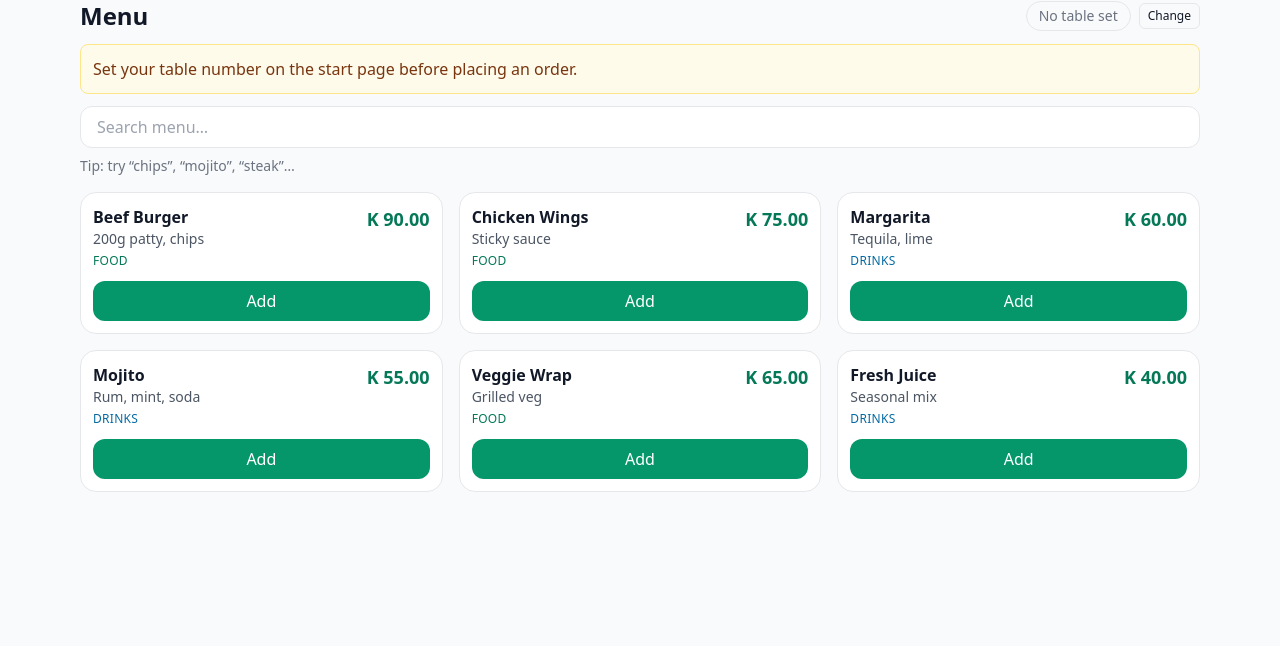
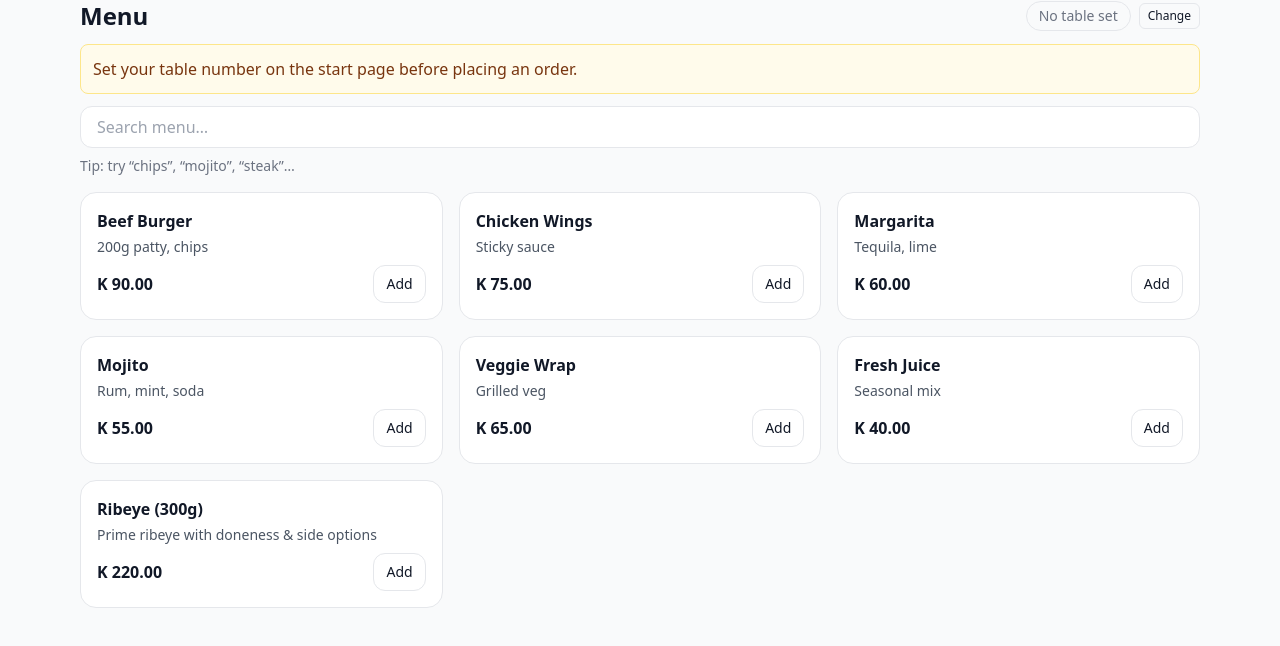
Before and after one commit to EnuliForge/kwikorder-review, a Next.js app: page /menu in a window 1280 px wide. Shown: the top 646 px of the page. Built offline with nearby package versions, Linux system fonts and the light colour scheme.

Commit message:
v1.8 pre-session-controls: add Ribeye modifiers (buttons), prep for end-session + idle return

```diff
--- a/src/components/CartProvider.tsx
+++ b/src/components/CartProvider.tsx
@@ -1,46 +1,86 @@
 "use client";
-import { createContext, useContext, useMemo, useState, ReactNode } from "react";
 
-export type CartLine = { id: number | string; name: string; price: number; stream: "food" | "drinks"; qty: number };
+import React, { createContext, useContext, useMemo, useState } from "react";
 
-type CartCtx = {
-  items: CartLine[];
-  add: (it: Omit<CartLine, "qty">, delta?: number) => void;
-  inc: (id: CartLine["id"]) => void;
-  dec: (id: CartLine["id"]) => void;
-  remove: (id: CartLine["id"]) => void;   // ⬅️ new
+type Stream = "food" | "drinks";
+
+export type CartItem = {
+  /** May be a synthetic string id for unique lines (e.g., ribeye-uuid) */
+  id: string | number;
+  /** The original menu item id (numeric) when applicable */
+  baseId?: number | string;
+  name: string;
+  price: number;
+  qty: number;
+  stream: Stream;
+  /** Optional notes (e.g., doneness/side) */
+  notes?: string | null;
+};
+
+type CartContextShape = {
+  items: CartItem[];
   total: number;
+  add: (item: CartItem) => void;
+  inc: (id: string | number) => void;
+  dec: (id: string | number) => void;
   clear: () => void;
 };
 
-const Ctx = createContext<CartCtx | null>(null);
-export const useCart = () => {
-  const v = useContext(Ctx);
-  if (!v) throw new Error("useCart must be used within <CartProvider>");
-  return v;
-};
+const CartCtx = createContext<CartContextShape | null>(null);
 
-export default function CartProvider({ children }: { children: ReactNode }) {
-  const [items, setItems] = useState<CartLine[]>([]);
+export function useCart(): CartContextShape {
+  const ctx = useContext(CartCtx);
+  if (!ctx) throw new Error("useCart must be used inside <CartProvider>");
+  return ctx;
+}
 
-  const add = (it: Omit<CartLine, "qty">, delta = 1) =>
-    setItems((xs) => {
-      const i = xs.findIndex((x) => x.id === it.id);
-      if (i === -1) return [...xs, { ...it, qty: Math.max(1, delta) }];
-      const copy = [...xs];
-      copy[i] = { ...copy[i], qty: copy[i].qty + delta };
-      return copy.filter((x) => x.qty > 0);
+export default function CartProvider({ children }: { children: React.ReactNode }) {
+  const [items, setItems] = useState<CartItem[]>([]);
+
+  const add = (newItem: CartItem) => {
+    setItems((prev) => {
+      // If the id is a string (synthetic), treat as a brand-new line (never merge)
+      const isSynthetic = typeof newItem.id === "string";
+      if (isSynthetic) {
+        return [...prev, { ...newItem, qty: Math.max(1, newItem.qty || 1) }];
+      }
+
+      // Legacy merge path for numeric ids (non-configurable items)
+      const idx = prev.findIndex((p) => p.id === newItem.id);
+      if (idx >= 0) {
+        const copy = [...prev];
+        copy[idx] = { ...copy[idx], qty: copy[idx].qty + (newItem.qty || 1) };
+        return copy;
+      }
+      return [...prev, { ...newItem, qty: Math.max(1, newItem.qty || 1) }];
     });
+  };
 
-  const inc = (id: CartLine["id"]) => setItems((xs) => xs.map((x) => (x.id === id ? { ...x, qty: x.qty + 1 } : x)));
-  const dec = (id: CartLine["id"]) =>
-    setItems((xs) => xs.map((x) => (x.id === id ? { ...x, qty: x.qty - 1 } : x)).filter((x) => x.qty > 0));
+  const inc = (id: string | number) => {
+    setItems((prev) =>
+      prev.map((it) => (it.id === id ? { ...it, qty: it.qty + 1 } : it))
+    );
+  };
 
-  const remove = (id: CartLine["id"]) => setItems((xs) => xs.filter((x) => x.id !== id));  // ⬅️ new
+  const dec = (id: string | number) => {
+    setItems((prev) =>
+      prev
+        .map((it) => (it.id === id ? { ...it, qty: it.qty - 1 } : it))
+        .filter((it) => it.qty > 0)
+    );
+  };
 
-  const total = useMemo(() => items.reduce((s, i) => s + i.price * i.qty, 0), [items]);
   const clear = () => setItems([]);
 
-  const value = useMemo(() => ({ items, add, inc, dec, remove, total, clear }), [items, total]);
-  return <Ctx.Provider value={value}>{children}</Ctx.Provider>;
+  const total = useMemo(
+    () => items.reduce((sum, it) => sum + it.qty * it.price, 0),
+    [items]
+  );
+
+  const value = useMemo(
+    () => ({ items, total, add, inc, dec, clear }),
+    [items, total]
+  );
+
+  return <CartCtx.Provider value={value}>{children}</CartCtx.Provider>;
 }
--- a/src/components/MenuItemCard.tsx
+++ b/src/components/MenuItemCard.tsx
@@ -1,65 +1,166 @@
+// src/components/MenuItemCard.tsx
 "use client";
 
-import { useCart } from "./CartProvider";
-import type { MenuItem } from "../lib/types";
+import { useMemo, useState } from "react";
+import { useCart } from "@/components/CartProvider";
+import type { MenuItem } from "@/lib/types";
+
+function makeUuid() {
+  try {
+    return crypto.randomUUID();
+  } catch {
+    return `${Date.now()}-${Math.random().toString(36).slice(2)}`;
+  }
+}
+
+const DONENESS = ["well-done", "medium-well", "medium-rare"] as const;
+const SIDES = ["Nshima", "Mash Potatoes", "Fries", "Salad"] as const;
 
 export default function MenuItemCard({ item }: { item: MenuItem }) {
-  const { items, add, inc, dec, remove } = useCart(); // ⬅️ include remove
-  const line = items.find((x) => x.id === item.id);
+  const { add } = useCart();
+  const isRibeye = useMemo(() => /ribeye/i.test(item.name), [item.name]);
+
+  // Configurator state for Ribeye
+  const [open, setOpen] = useState(false);
+  const [doneness, setDoneness] =
+    useState<(typeof DONENESS)[number] | null>(null);
+  const [side, setSide] = useState<string>(""); // optional; empty = no side
+
+  const addPlain = () => {
+    // Non-ribeye or plain add behavior
+    add({
+      id: item.id, // numeric id merges with same item
+      name: item.name,
+      price: item.price,
+      qty: 1,
+      stream: item.stream,
+    });
+  };
+
+  const addConfiguredRibeye = () => {
+    if (!doneness) return; // required
+    // Create a synthetic id so this line NEVER merges
+    const syntheticId = `${item.id}-${makeUuid()}`;
+    const notes = `Doneness: ${doneness}${side ? ` | Side: ${side}` : ""}`;
+    const display = `${item.name} — ${doneness}${side ? ` + ${side}` : ""}`;
+
+    add({
+      id: syntheticId,
+      baseId: item.id, // keep original id for server payload
+      name: display,
+      price: item.price,
+      qty: 1,
+      stream: item.stream,
+      notes,
+    });
+
+    // reset + close
+    setOpen(false);
+    setDoneness(null);
+    setSide("");
+  };
 
   return (
-    <li className="rounded-2xl border overflow-hidden bg-white">
-      {item.image_url && (
-        <img src={item.image_url} alt={item.name} className="w-full h-40 object-cover" />
-      )}
-      <div className="p-3">
-        <div className="flex items-start justify-between gap-3">
-          <div>
-            <div className="font-semibold">{item.name}</div>
-            {item.description && (
-              <div className="text-sm text-gray-600 line-clamp-2">{item.description}</div>
-            )}
-            <div className="mt-1 text-xs uppercase tracking-wide">
-              <span className={item.stream === "drinks" ? "text-sky-700" : "text-emerald-700"}>
-                {item.stream}
-              </span>
-            </div>
-          </div>
-          <div className="text-lg font-bold text-emerald-700">
-            K {Number(item.price).toFixed(2)}
-          </div>
-        </div>
+    <li className="rounded-2xl border p-4 bg-white">
+      <div className="font-semibold mb-1">{item.name}</div>
+      {item.description ? (
+        <p className="text-sm text-gray-600 mb-2">{item.description}</p>
+      ) : null}
+      <div className="flex items-center justify-between">
+        <div className="font-semibold">K {item.price.toFixed(2)}</div>
 
-        {!line ? (
+        {!isRibeye ? (
           <button
-            className="mt-3 w-full rounded-xl bg-emerald-600 text-white py-2"
-            onClick={() =>
-              add({ id: item.id, name: item.name, price: item.price, stream: item.stream })
-            }
+            className="rounded-xl border px-3 py-2 text-sm hover:bg-gray-50"
+            onClick={addPlain}
           >
             Add
           </button>
         ) : (
-          <div className="mt-3 flex items-center justify-between">
-            <div className="inline-flex items-center rounded-xl border">
-              <button className="px-3 py-2" onClick={() => dec(item.id)}>
-                -
+          <button
+            className="rounded-xl border px-3 py-2 text-sm hover:bg-gray-50"
+            onClick={() => setOpen(true)}
+          >
+            Add
+          </button>
+        )}
+      </div>
+
+      {/* Ribeye modal */}
+      {isRibeye && open && (
+        <div className="fixed inset-0 z-50 flex items-center justify-center bg-black/40">
+          <div className="w-full max-w-md rounded-2xl bg-white p-4">
+            <div className="text-lg font-semibold mb-3">
+              How do you want your meat cooked?
+            </div>
+
+            {/* Doneness (required) */}
+            <div className="mb-4">
+              <div className="text-sm font-medium mb-2">
+                Doneness <span className="text-red-600">*</span>
+              </div>
+              <div className="grid grid-cols-1 sm:grid-cols-3 gap-2">
+                {DONENESS.map((d) => (
+                  <label
+                    key={d}
+                    className={`rounded-xl border px-3 py-2 text-sm cursor-pointer select-none text-center ${
+                      doneness === d ? "bg-black text-white" : "hover:bg-gray-50"
+                    }`}
+                  >
+                    <input
+                      type="radio"
+                      name="doneness"
+                      className="hidden"
+                      checked={doneness === d}
+                      onChange={() => setDoneness(d)}
+                    />
+                    <span className="capitalize">{d.replace("-", " ")}</span>
+                  </label>
+                ))}
+              </div>
+            </div>
+
+            {/* Side (optional) — BUTTONS only, no 'No side' chip. Tap again to clear. */}
+            <div className="mb-4">
+              <div className="text-sm font-medium mb-2">Side (optional)</div>
+              <div className="grid grid-cols-2 gap-2">
+                {SIDES.map((s) => (
+                  <button
+                    key={s}
+                    type="button"
+                    onClick={() => setSide(side === s ? "" : s)} // toggle selection
+                    className={`rounded-xl border px-3 py-2 text-sm ${
+                      side === s ? "bg-black text-white" : "hover:bg-gray-50"
+                    }`}
+                  >
+                    {s}
+                  </button>
+                ))}
+              </div>
+            </div>
+
+            <div className="flex justify-end gap-2">
+              <button
+                className="rounded-xl border px-3 py-2 text-sm"
+                onClick={() => {
+                  setOpen(false);
+                  setDoneness(null);
+                  setSide("");
+                }}
+              >
+                Cancel
               </button>
-              <span className="px-4">{line.qty}</span>
-              <button className="px-3 py-2" onClick={() => inc(item.id)}>
-                +
+              <button
+                className="rounded-xl bg-black text-white px-3 py-2 text-sm disabled:opacity-50"
+                disabled={!doneness}
+                onClick={addConfiguredRibeye}
+              >
+                Add to cart
               </button>
             </div>
-            <button
-              className="rounded-xl bg-red-600 text-white px-4 py-2" // ⬅️ clearer destructive color
-              onClick={() => remove(item.id)}                        // ⬅️ remove entire line
-              title="Remove from cart"
-            >
-              Remove
-            </button>
           </div>
-        )}
-      </div>
+        </div>
+      )}
     </li>
   );
 }
--- a/src/lib/types.ts
+++ b/src/lib/types.ts
@@ -7,4 +7,5 @@ export type MenuItem = {
   price: number;
   stream: Stream;        // <— important for later order-splitting
   image_url?: string | null;
+  notes?: string | null;
 };
--- a/src/pages/api/menu.ts
+++ b/src/pages/api/menu.ts
@@ -2,15 +2,18 @@
 import type { NextApiRequest, NextApiResponse } from "next";
 
 export default function handler(_req: NextApiRequest, res: NextApiResponse) {
-  // Sample data for now; we’ll swap to Supabase later
-  res.status(200).json({
-    items: [
-      { id: 1, name: "Beef Burger", description: "200g patty, chips", price: 90, stream: "food",   image_url: null },
-      { id: 2, name: "Chicken Wings", description: "Sticky sauce",     price: 75, stream: "food",   image_url: null },
-      { id: 3, name: "Margarita",    description: "Tequila, lime",     price: 60, stream: "drinks", image_url: null },
-      { id: 4, name: "Mojito",       description: "Rum, mint, soda",   price: 55, stream: "drinks", image_url: null },
-      { id: 5, name: "Veggie Wrap",  description: "Grilled veg",       price: 65, stream: "food",   image_url: null },
-      { id: 6, name: "Fresh Juice",  description: "Seasonal mix",      price: 40, stream: "drinks", image_url: null },
-    ],
-  });
+  // Static sample data (you can swap to Supabase later)
+  const items = [
+    { id: 1, name: "Beef Burger",   description: "200g patty, chips", price: 90, stream: "food",   image_url: null },
+    { id: 2, name: "Chicken Wings", description: "Sticky sauce",       price: 75, stream: "food",   image_url: null },
+    { id: 3, name: "Margarita",     description: "Tequila, lime",      price: 60, stream: "drinks", image_url: null },
+    { id: 4, name: "Mojito",        description: "Rum, mint, soda",    price: 55, stream: "drinks", image_url: null },
+    { id: 5, name: "Veggie Wrap",   description: "Grilled veg",        price: 65, stream: "food",   image_url: null },
+    { id: 6, name: "Fresh Juice",   description: "Seasonal mix",       price: 40, stream: "drinks", image_url: null },
+
+    // ⬇️ NEW: Ribeye (the MenuItemCard will detect "ribeye" and show the configurator)
+    { id: 9001, name: "Ribeye (300g)", description: "Prime ribeye with doneness & side options", price: 220, stream: "food", image_url: null },
+  ];
+
+  res.status(200).json({ items });
 }
```
Also changed, not shown: src/components/BottomCartDrawer.tsx (+46 -44 lines).
